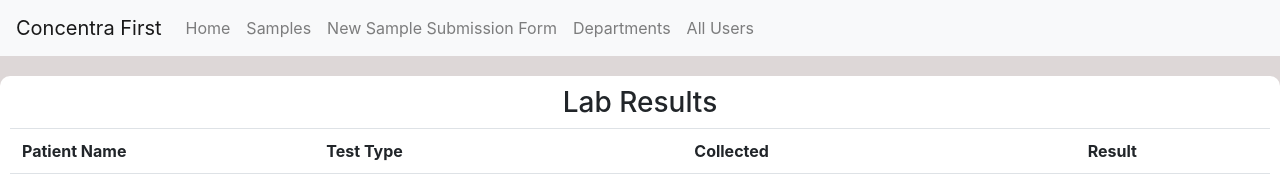
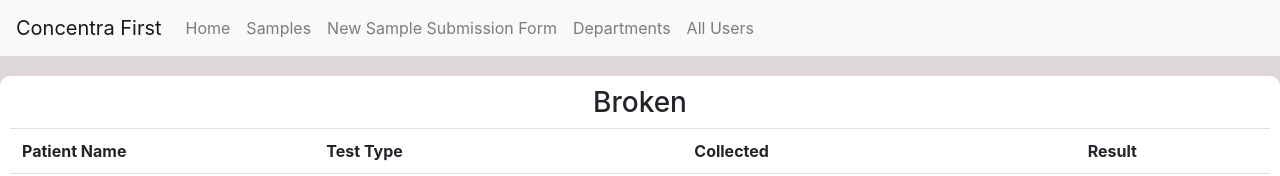
Before and after one commit to I90K/labReport, a plain HTML site: page department.html in a window 1280 px wide. Shown: the top 176 px of the page. Drawn offline with nearby package versions, Linux system fonts and the light colour scheme.

Commit message:
Update department.html

```diff
--- a/department.html
+++ b/department.html
@@ -42,7 +42,7 @@
 
   <body style="background-color: #c7bcbc98;">
     <div class="container">
-      <h3 style="text-align: center;">Lab Results</h1>
+      <h3 style="text-align: center;">Broken</h3>
 
       <table class="table">
         <thead>
```
